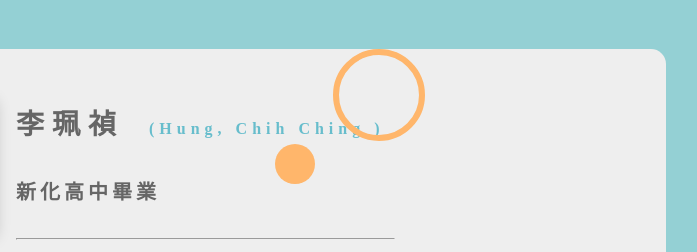
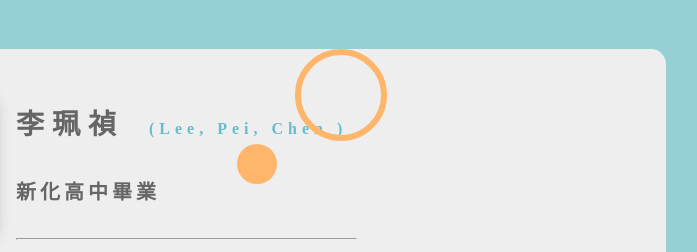
Before and after one commit to Zhenpipipi/Zhenpipipi.github.io, a plain HTML site: page index.html in a window 1280 px wide. Shown: the part 101-353 px from the top of the page, 404-1101 px from the left. Drawn offline with Linux system fonts and the light colour scheme.

Commit message:
Update index.html

```diff
--- a/index.html
+++ b/index.html
@@ -13,12 +13,12 @@
 <body>
     <!-- 名片區塊-->
   <div class="namecard">
-  <img src="img\30222.jpg" />
+  <img src="img\30222.jpg"/>
     <!--  名片右邊文字區塊-->
   <div class="right">
     <h2>李珮禎
     <!--  空格-->
-    <SPAN>(Hung, Chih Ching )</SPAN>
+    <SPAN>(Lee, Pei, Chen )</SPAN>
     </h2>
     <H5>新化高中畢業</H5>
       <!--  分隔線-->
```
